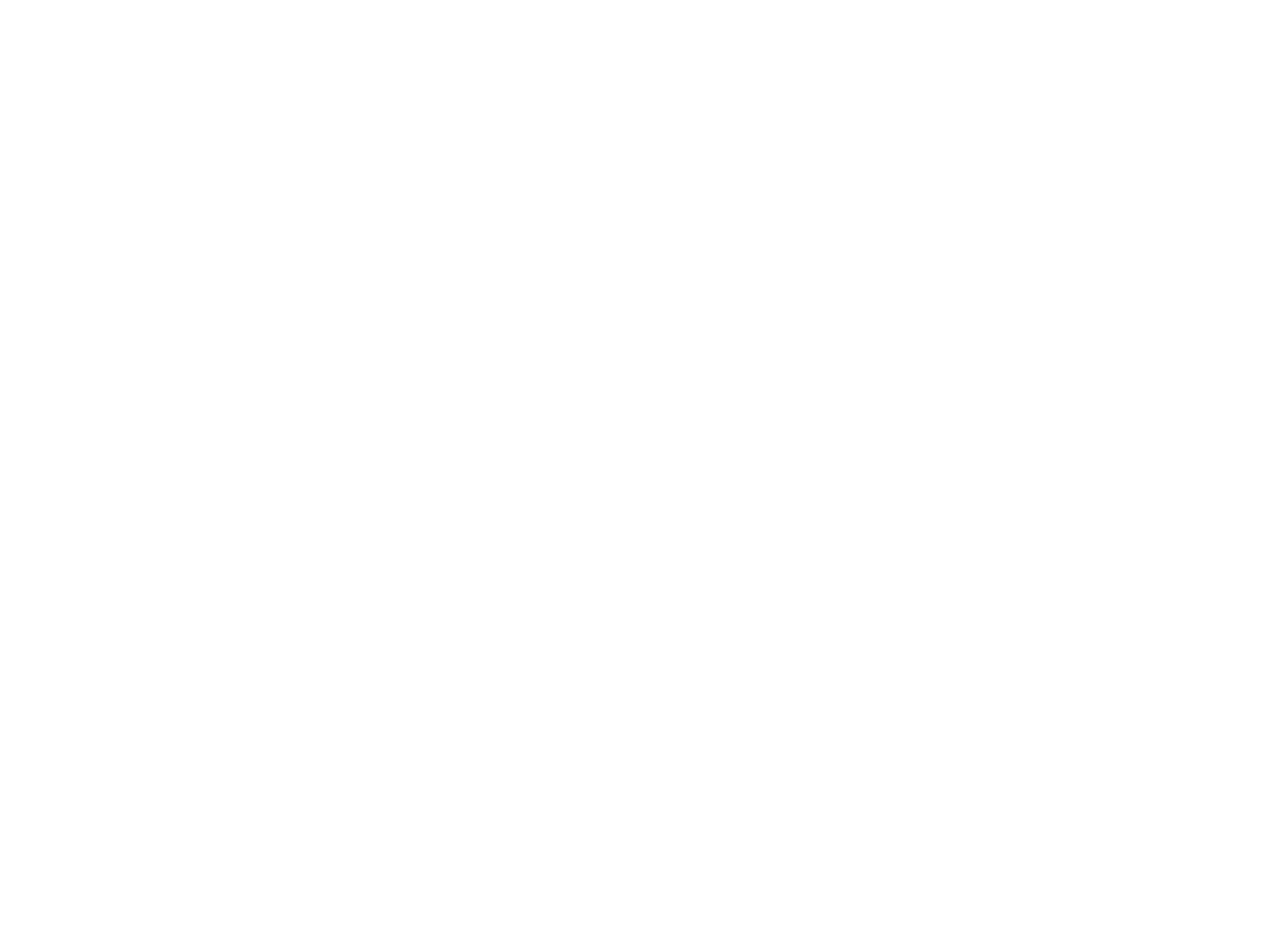
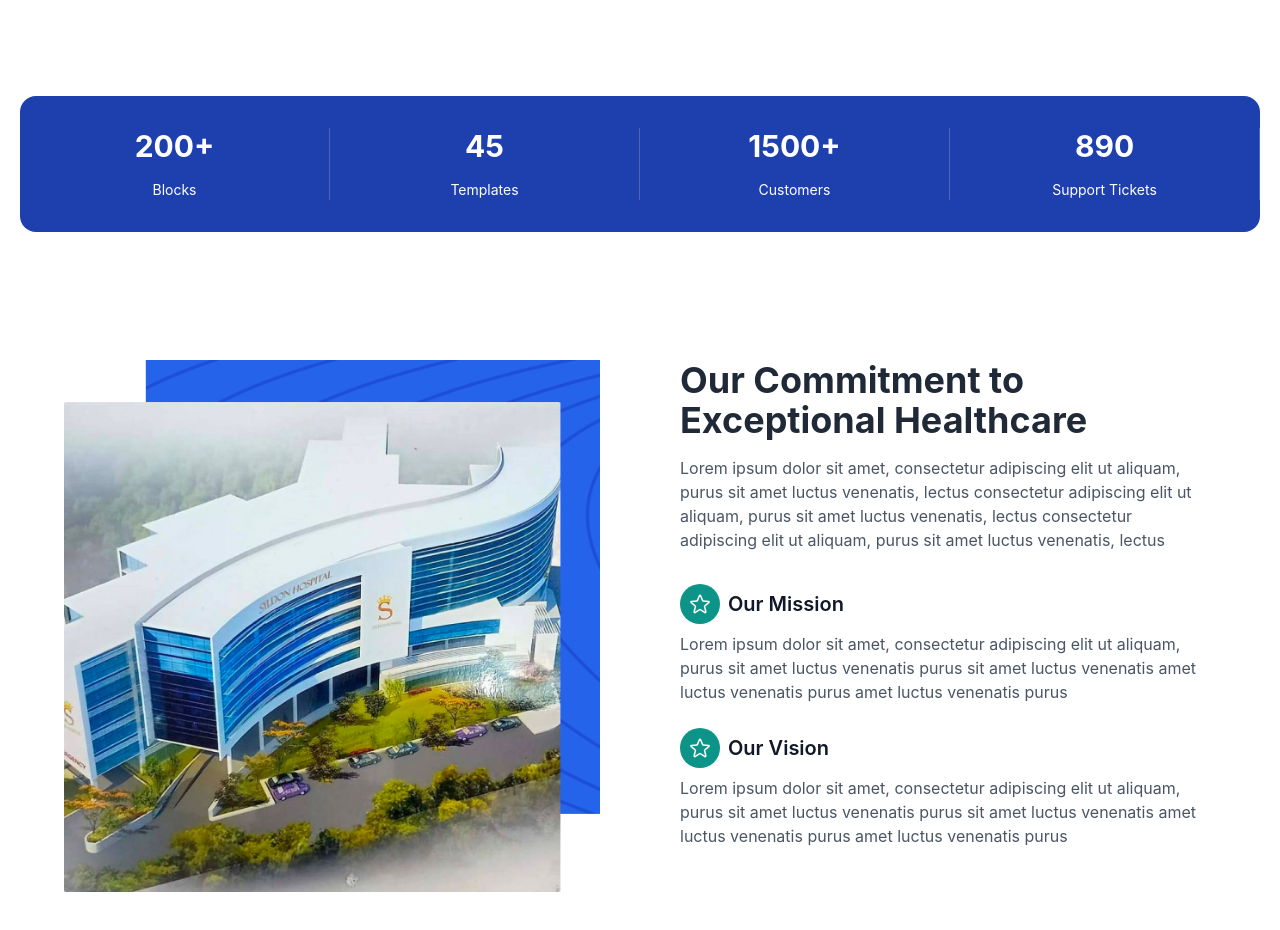
Before and after one commit to arimtiaz/syldon-website, a React (Create React App) app: page / in a window 1280 px wide. Shown: the part 780-1710 px from the top of the page. Before the commit the page ends 876 px from the top, so only its background shows below. Built offline with nearby package versions, Linux system fonts and the light colour scheme.

Commit message:
About Us Done

```diff
--- a/package.json
+++ b/package.json
@@ -3,6 +3,11 @@
   "version": "0.1.0",
   "private": true,
   "dependencies": {
+    "@fortawesome/fontawesome-svg-core": "^6.4.2",
+    "@fortawesome/free-brands-svg-icons": "^6.4.2",
+    "@fortawesome/free-regular-svg-icons": "^6.4.2",
+    "@fortawesome/free-solid-svg-icons": "^6.4.2",
+    "@fortawesome/react-fontawesome": "^0.2.0",
     "@testing-library/jest-dom": "^5.17.0",
     "@testing-library/react": "^13.4.0",
     "@testing-library/user-event": "^13.5.0",
--- /dev/null
+++ b/src/Components/Home/AboutUs.js
@@ -0,0 +1,79 @@
+import React from "react";
+import HeroImg from "../../images/Hero_Image.png";
+
+const AboutUs = () => {
+  return (
+    <div>
+      {/* <!-- Hero Container --> */}
+      <div class="mx-auto w-full max-w-7xl px-5 py-16 md:px-16 md:py-24 lg:py-32 text-left">
+        {/* <!-- Component --> */}
+        <div class="grid grid-cols-1 items-start justify-items-start gap-8 sm:gap-20 lg:grid-cols-2">
+          <img src={HeroImg} alt="" class="inline-block h-full w-full" />
+          {/* <!-- Hero Content --> */}
+          <div class="flex flex-col">
+            {/* <!-- Hero Title --> */}
+            <h1 class="mb-4 text-2xl font-bold md:text-4xl">
+              Our Commitment to Exceptional Healthcare
+            </h1>
+            <p class="mb-6 max-w-lg text-base text-gray-600 md:mb-10 lg:mb-6">
+              Lorem ipsum dolor sit amet, consectetur adipiscing elit ut
+              aliquam, purus sit amet luctus venenatis, lectus consectetur
+              adipiscing elit ut aliquam, purus sit amet luctus venenatis,
+              lectus consectetur adipiscing elit ut aliquam, purus sit amet
+              luctus venenatis, lectus
+            </p>
+            <div class="mt-2 flex flex-row items-center text-left text-gray-600">
+              <div className="bg-teal-600 rounded-full p-2">
+              <svg
+                xmlns="http://www.w3.org/2000/svg"
+                fill="none"
+                viewBox="0 0 24 24"
+                strokeWidth={1.5}
+                stroke="currentColor"
+                className="w-6 h-6"
+                style={{color: "white"}}
+              >
+                <path
+                  strokeLinecap="round"
+                  strokeLinejoin="round"
+                  d="M11.48 3.499a.562.562 0 011.04 0l2.125 5.111a.563.563 0 00.475.345l5.518.442c.499.04.701.663.321.988l-4.204 3.602a.563.563 0 00-.182.557l1.285 5.385a.562.562 0 01-.84.61l-4.725-2.885a.563.563 0 00-.586 0L6.982 20.54a.562.562 0 01-.84-.61l1.285-5.386a.562.562 0 00-.182-.557l-4.204-3.602a.563.563 0 01.321-.988l5.518-.442a.563.563 0 00.475-.345L11.48 3.5z"
+                />
+              </svg>
+
+              </div>
+              <p className="ml-2 text-xl text-gray-900 font-semibold">Our Mission</p>
+            </div>
+            <p className="mt-2 mb-4 text-gray-600">Lorem ipsum dolor sit amet, consectetur adipiscing elit ut
+              aliquam, purus sit amet luctus venenatis purus sit amet luctus venenatis amet luctus venenatis purus amet luctus venenatis purus</p>
+            <div class="mt-2 flex flex-row items-center text-left text-gray-600">
+              <div className="bg-teal-600 rounded-full p-2">
+              <svg
+                xmlns="http://www.w3.org/2000/svg"
+                fill="none"
+                viewBox="0 0 24 24"
+                strokeWidth={1.5}
+                stroke="currentColor"
+                className="w-6 h-6"
+                style={{color: "white"}}
+              >
+                <path
+                  strokeLinecap="round"
+                  strokeLinejoin="round"
+                  d="M11.48 3.499a.562.562 0 011.04 0l2.125 5.111a.563.563 0 00.475.345l5.518.442c.499.04.701.663.321.988l-4.204 3.602a.563.563 0 00-.182.557l1.285 5.385a.562.562 0 01-.84.61l-4.725-2.885a.563.563 0 00-.586 0L6.982 20.54a.562.562 0 01-.84-.61l1.285-5.386a.562.562 0 00-.182-.557l-4.204-3.602a.563.563 0 01.321-.988l5.518-.442a.563.563 0 00.475-.345L11.48 3.5z"
+                />
+              </svg>
+
+              </div>
+              <p className="ml-2 text-xl text-gray-900 font-semibold">Our Vision</p>
+            </div>
+            <p className="mt-2 mb-4 text-gray-600">Lorem ipsum dolor sit amet, consectetur adipiscing elit ut
+              aliquam, purus sit amet luctus venenatis purus sit amet luctus venenatis amet luctus venenatis purus amet luctus venenatis purus</p>
+          </div>
+          {/* <!-- Hero Image --> */}
+        </div>
+      </div>
+    </div>
+  );
+};
+
+export default AboutUs;
--- /dev/null
+++ b/src/Components/Home/Facts.js
@@ -0,0 +1,39 @@
+import React from "react";
+
+const Facts = () => {
+  return (
+    <div>
+      {/* <!-- Container --> */}
+      <div class="px-5 ">
+        {/* <!-- Component --> */}
+        <div class="mx-auto flex w-full max-w-7xl flex-col rounded-2xl bg-blue-800 py-8 text-white">
+          {/* <!-- Facts Div --> */}
+          <div class="grid h-full w-full grid-cols-1 gap-5 sm:grid-cols-2 md:grid-cols-4 md:gap-0">
+            {/* <!-- Fact Item --> */}
+            <div class="flex flex-col items-center justify-center lg:border-r lg:border-solid lg:border-r-[#c3c0c04d]">
+              <h4 class="mb-4 text-2xl font-bold md:text-3xl">200+</h4>
+              <p class="text-sm">Blocks</p>
+            </div>
+            {/* <!-- Fact Item --> */}
+            <div class="flex flex-col items-center justify-center lg:border-r lg:border-solid lg:border-r-[#c3c0c04d]">
+              <h4 class="mb-4 text-2xl font-bold md:text-3xl">45</h4>
+              <p class="text-sm">Templates</p>
+            </div>
+            {/* <!-- Fact Item --> */}
+            <div class="flex flex-col items-center justify-center lg:border-r lg:border-solid lg:border-r-[#c3c0c04d]">
+              <h4 class="mb-4 text-2xl font-bold md:text-3xl">1500+</h4>
+              <p class="text-sm">Customers</p>
+            </div>
+            {/* <!-- Fact Item --> */}
+            <div class="flex flex-col items-center justify-center lg:border-r lg:border-solid lg:border-r-[#c3c0c04d]">
+              <h4 class="mb-4 text-2xl font-bold md:text-3xl">890</h4>
+              <p class="text-sm">Support Tickets</p>
+            </div>
+          </div>
+        </div>
+      </div>
+    </div>
+  );
+};
+
+export default Facts;
--- a/src/Components/Home/Home.js
+++ b/src/Components/Home/Home.js
@@ -2,7 +2,9 @@ import React from 'react';
 import Hero from './Hero';
 import Nav from '../Nav/Nav';
 import ContactNav from '../Nav/ContactNav';
-import Stats from './Stats';
+import Facts from './Facts';
+import AboutUs from './AboutUs';
+
 
 const Home = () => {
     return (
@@ -10,7 +12,8 @@ const Home = () => {
             <ContactNav></ContactNav>
             <Nav></Nav>
             <Hero></Hero>
-
+            <Facts></Facts>
+            <AboutUs></AboutUs>
         </div>
     );
 };
--- a/src/Components/Home/Stats.js
+++ /dev/null
@@ -1,10 +0,0 @@
-import React from "react";
-
-const Stats = () => {
-  return (
-    <div className="">
-    </div>
-  );
-};
-
-export default Stats;
```
Also changed, not shown: 1 other file (tests, documents, lock files or other folders).
